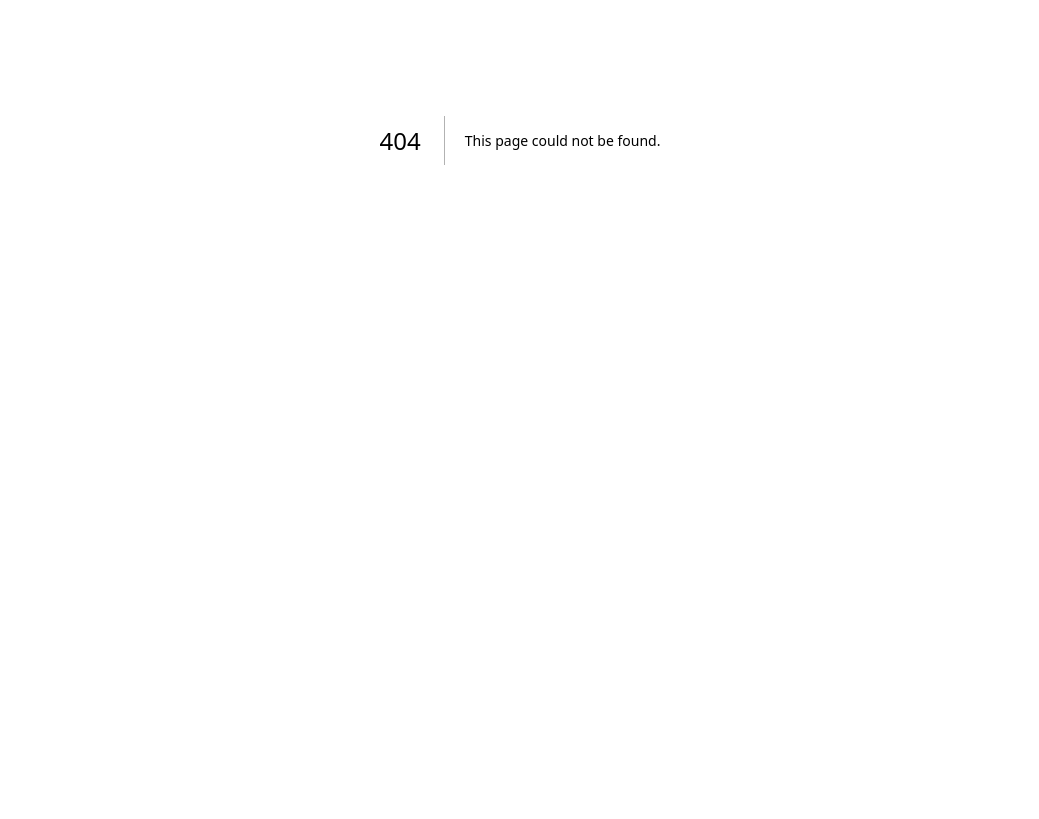
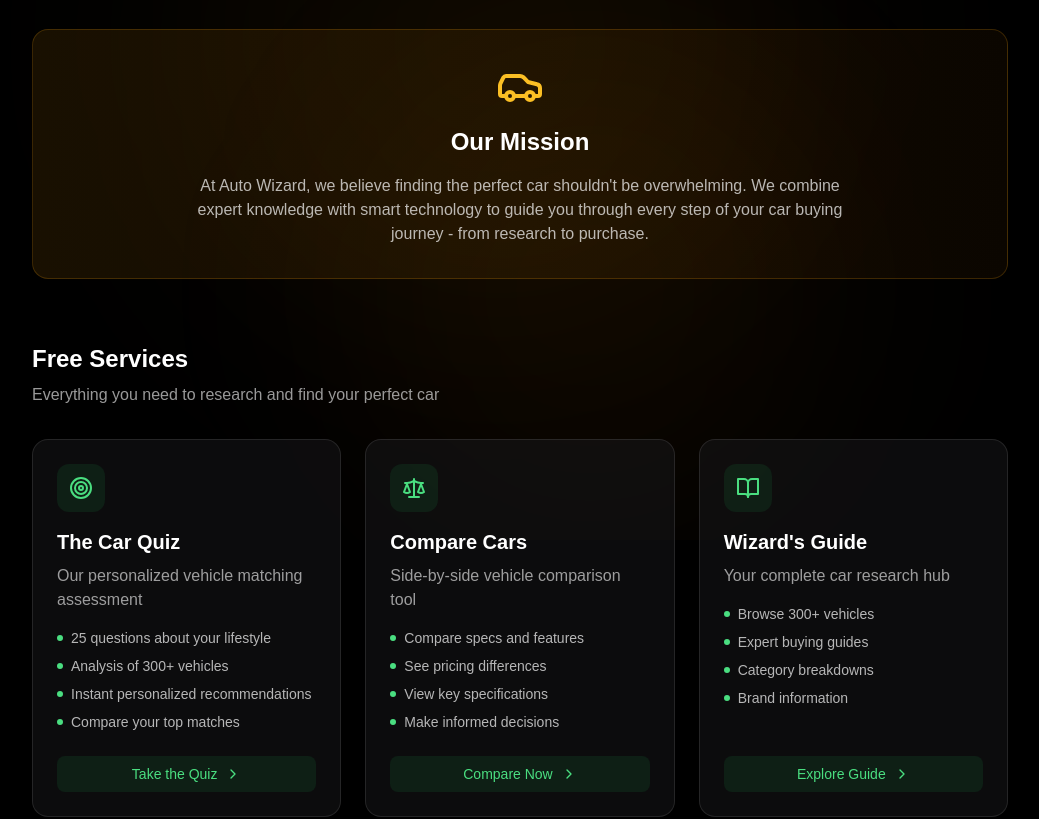
Before and after one commit to T-fps/autowizard, a Next.js app: page /about in a window 1280 px wide. Before the commit this address had no page. Shown: the part 260-1079 px from the top of the page, without its empty margins (120-1159 px from the left). Before the commit the page ends 800 px from the top, so only its background shows below. Built offline with nearby package versions, Linux system fonts and the light colour scheme.

Commit message:
Add files via upload

```diff
--- /dev/null
+++ b/app/about/page.tsx
@@ -0,0 +1,159 @@
+"use client";
+
+import Link from 'next/link';
+import { Target, Scale, BookOpen, Car, Users, Wrench, MapPin, ChevronRight } from 'lucide-react';
+import PageWrapper from '../components/shared/PageWrapper';
+
+export default function AboutPage() {
+  const freeServices = [
+    {
+      icon: Target,
+      title: 'The Car Quiz',
+      desc: 'Our personalized vehicle matching assessment',
+      items: ['25 questions about your lifestyle', 'Analysis of 300+ vehicles', 'Instant personalized recommendations', 'Compare your top matches'],
+      href: '/quiz',
+      cta: 'Take the Quiz'
+    },
+    {
+      icon: Scale,
+      title: 'Compare Cars',
+      desc: 'Side-by-side vehicle comparison tool',
+      items: ['Compare specs and features', 'See pricing differences', 'View key specifications', 'Make informed decisions'],
+      href: '/compare',
+      cta: 'Compare Now'
+    },
+    {
+      icon: BookOpen,
+      title: "Wizard's Guide",
+      desc: 'Your complete car research hub',
+      items: ['Browse 300+ vehicles', 'Expert buying guides', 'Category breakdowns', 'Brand information'],
+      href: '/',
+      cta: 'Explore Guide'
+    },
+  ];
+
+  const premiumServices = [
+    {
+      icon: Users,
+      title: 'Expert Consultation',
+      desc: 'One-on-one guidance from our car experts',
+      items: ['In-depth lifestyle analysis', 'Budget and financing guidance', 'Feature comparison and recommendations', 'Personalized vehicle shortlist'],
+      href: '/services'
+    },
+    {
+      icon: Wrench,
+      title: 'Customization Support',
+      desc: 'Make your vehicle uniquely yours',
+      items: ['Aftermarket product recommendations', 'Trusted installer network', 'Style and functionality planning', 'Interior and exterior options'],
+      href: '/services'
+    },
+    {
+      icon: MapPin,
+      title: 'Purchase Assistance',
+      desc: 'We help you through the buying process',
+      items: ['Dealership connections', 'Financing and loan referrals', 'Certified pre-owned options', 'Negotiation support'],
+      href: '/services'
+    },
+  ];
+
+  return (
+    <PageWrapper>
+      <div className="max-w-5xl mx-auto px-6 py-16">
+        <div className="text-center mb-12">
+          <h1 className="text-4xl font-bold text-white mb-4">About Us</h1>
+          <p className="text-white/60 max-w-2xl mx-auto">Every step of the way, this is what we do</p>
+        </div>
+
+        {/* Mission Statement */}
+        <div className="bg-gradient-to-r from-amber-500/10 to-amber-600/5 border border-amber-500/20 rounded-2xl p-8 mb-16 text-center">
+          <Car className="w-12 h-12 text-amber-400 mx-auto mb-4" />
+          <h2 className="text-2xl font-bold text-white mb-4">Our Mission</h2>
+          <p className="text-white/70 max-w-2xl mx-auto">
+            At Auto Wizard, we believe finding the perfect car shouldn&apos;t be overwhelming.
+            We combine expert knowledge with smart technology to guide you through every step
+            of your car buying journey - from research to purchase.
+          </p>
+        </div>
+
+        {/* Free Services */}
+        <div className="mb-16">
+          <h2 className="text-2xl font-bold text-white mb-2">Free Services</h2>
+          <p className="text-white/60 mb-8">Everything you need to research and find your perfect car</p>
+
+          <div className="grid md:grid-cols-3 gap-6">
+            {freeServices.map((service, i) => (
+              <div key={i} className="p-6 rounded-2xl bg-zinc-900/50 border border-white/10 flex flex-col">
+                <div className="w-12 h-12 rounded-xl bg-green-500/10 flex items-center justify-center mb-4">
+                  <service.icon className="w-6 h-6 text-green-400" />
+                </div>
+                <h3 className="text-xl font-semibold text-white mb-2">{service.title}</h3>
+                <p className="text-white/60 mb-4">{service.desc}</p>
+                <ul className="space-y-2 mb-6 flex-grow">
+                  {service.items.map((item, j) => (
+                    <li key={j} className="flex items-center gap-2 text-white/70 text-sm">
+                      <div className="w-1.5 h-1.5 rounded-full bg-green-400" />{item}
+                    </li>
+                  ))}
+                </ul>
+                <Link
+                  href={service.href}
+                  className="inline-flex items-center justify-center gap-2 px-4 py-2 rounded-lg bg-green-500/10 text-green-400 hover:bg-green-500/20 transition-all text-sm font-medium"
+                >
+                  {service.cta} <ChevronRight className="w-4 h-4" />
+                </Link>
+              </div>
+            ))}
+          </div>
+        </div>
+
+        {/* Premium Services */}
+        <div className="mb-16">
+          <h2 className="text-2xl font-bold text-white mb-2">Premium Services</h2>
+          <p className="text-white/60 mb-8">Expert guidance when you need personalized support</p>
+
+          <div className="grid md:grid-cols-3 gap-6">
+            {premiumServices.map((service, i) => (
+              <div key={i} className="p-6 rounded-2xl bg-zinc-900/50 border border-white/10">
+                <div className="w-12 h-12 rounded-xl bg-amber-500/10 flex items-center justify-center mb-4">
+                  <service.icon className="w-6 h-6 text-amber-400" />
+                </div>
+                <h3 className="text-xl font-semibold text-white mb-2">{service.title}</h3>
+                <p className="text-white/60 mb-4">{service.desc}</p>
+                <ul className="space-y-2">
+                  {service.items.map((item, j) => (
+                    <li key={j} className="flex items-center gap-2 text-white/70 text-sm">
+                      <div className="w-1.5 h-1.5 rounded-full bg-amber-400" />{item}
+                    </li>
+                  ))}
+                </ul>
+              </div>
+            ))}
+          </div>
+
+          <div className="text-center mt-8">
+            <Link
+              href="/services"
+              className="inline-flex items-center gap-2 px-6 py-3 rounded-xl bg-gradient-to-r from-amber-500 to-amber-600 text-black font-semibold hover:from-amber-400 hover:to-amber-500 transition-all"
+            >
+              View Premium Services <ChevronRight className="w-4 h-4" />
+            </Link>
+          </div>
+        </div>
+
+        {/* CTA */}
+        <div className="bg-zinc-900/50 border border-white/10 rounded-2xl p-8 text-center">
+          <h3 className="text-2xl font-bold text-white mb-2">Ready to Find Your Perfect Car?</h3>
+          <p className="text-white/60 mb-6 max-w-xl mx-auto">
+            Start with our free quiz and get personalized recommendations in just 2 minutes.
+          </p>
+          <Link
+            href="/quiz"
+            className="inline-block px-8 py-4 rounded-xl bg-gradient-to-r from-amber-500 to-amber-600 text-black font-semibold hover:from-amber-400 hover:to-amber-500 transition-all text-lg"
+          >
+            Take the Free Quiz →
+          </Link>
+        </div>
+      </div>
+    </PageWrapper>
+  );
+}
```
